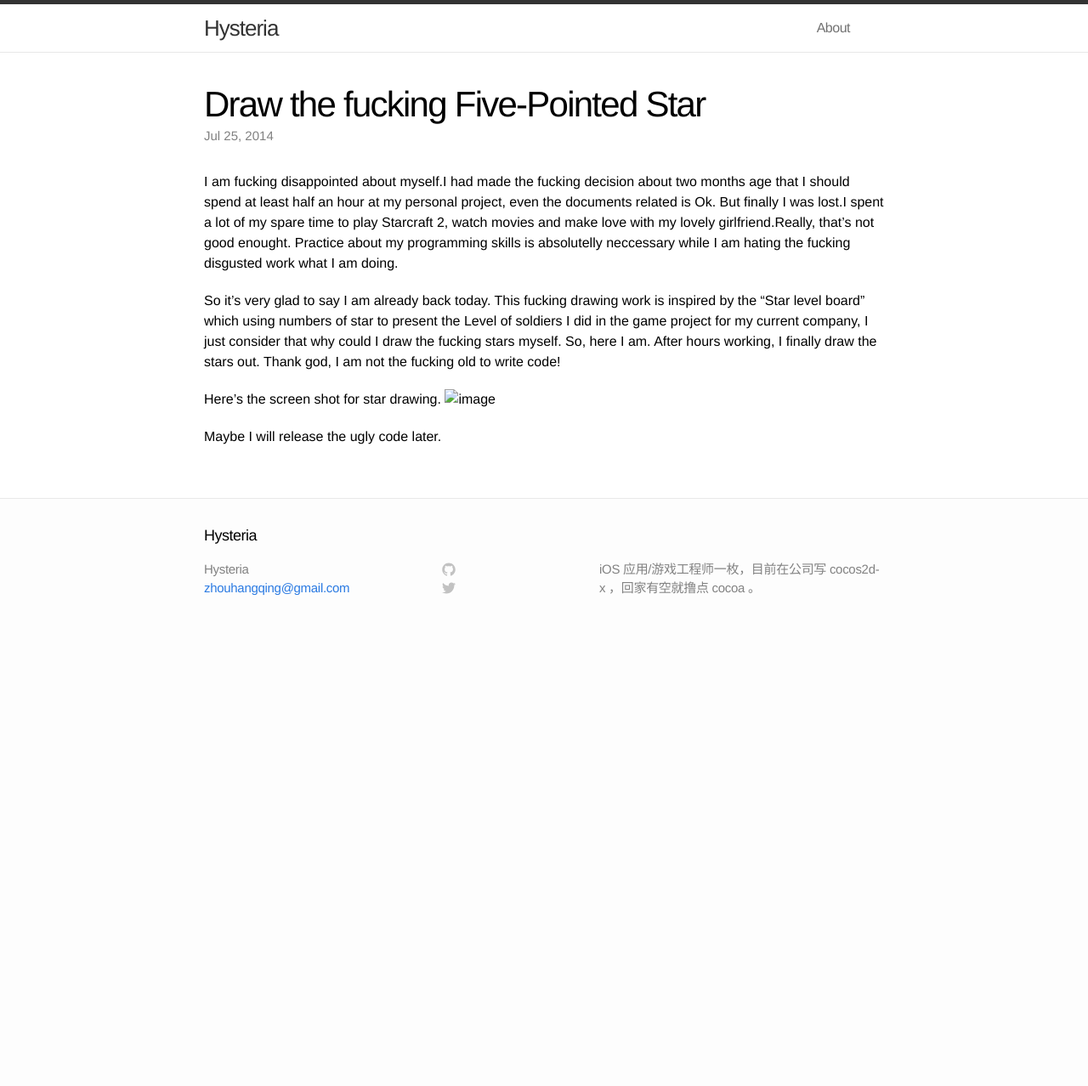
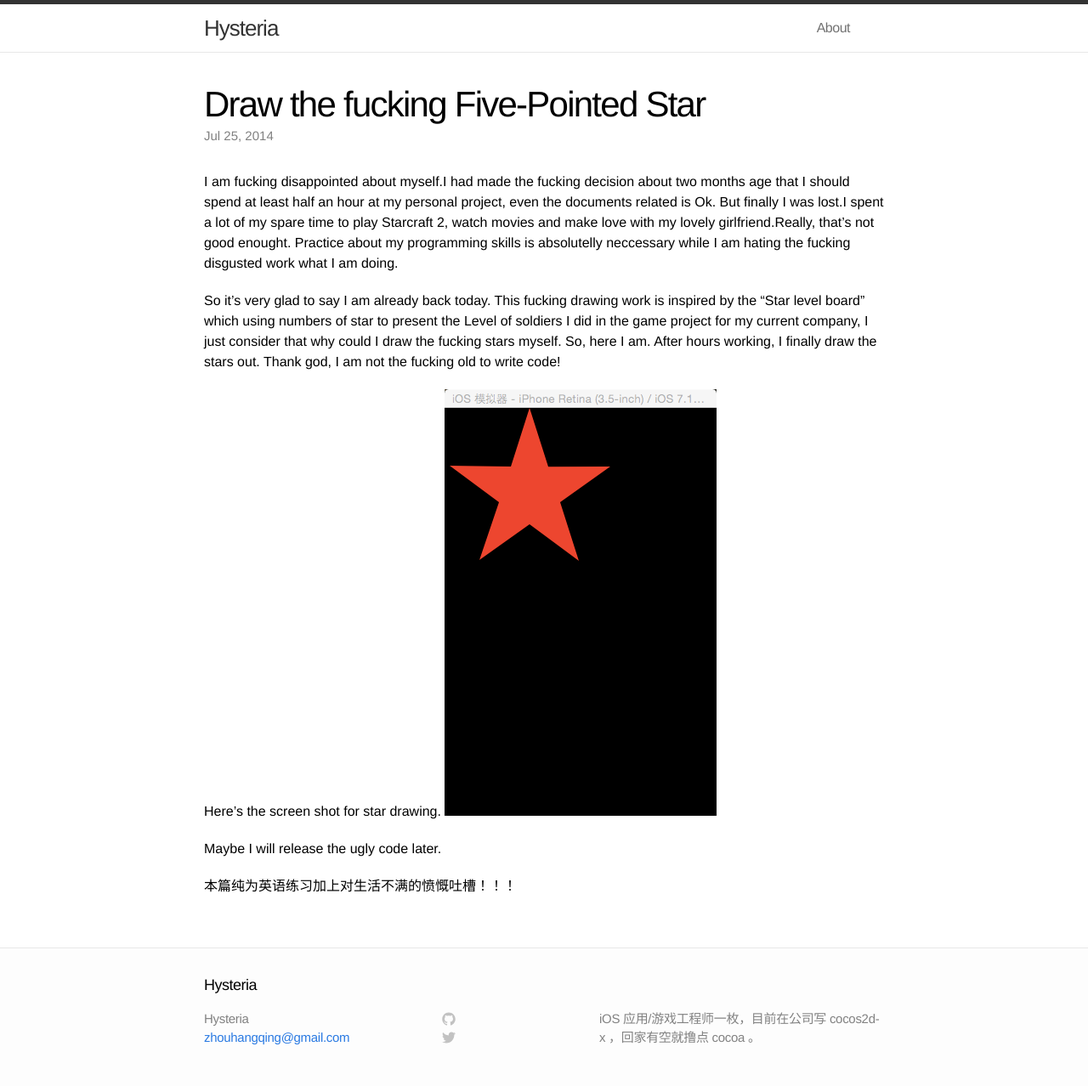
Before and after one commit to Hysteria/hysteria.github.io, a Jekyll site: the page built from _posts/2014-07-25-Five-Pointed-Star.md, in a window 1280 px wide. Shown: the whole page at 85% size. Built offline with Jekyll 4.4.1, drawn with Linux system fonts in a browser that asks for light colours; before the commit the page ends 900 px from its top, so only the background shows below that.

Commit message:
Updated post

```diff
--- a/_posts/2014-07-25-Five-Pointed-Star.md
+++ b/_posts/2014-07-25-Five-Pointed-Star.md
@@ -13,6 +13,8 @@ I am fucking disappointed about myself.I had made the fucking decision about two
 So it's very glad to say I am already back today. This fucking drawing work is inspired by the "Star level board" which using numbers of star to present the Level of soldiers I did in the game project for my current company, I just consider that why could I draw the fucking stars myself. So, here I am. After hours working, I finally draw the stars out. Thank god, I am not the fucking old to write code!
 
 Here's the screen shot for star drawing.
-![image](../_imgs/sss.png)
+![image](https://github.com/Hysteria/hysteria.github.io/blob/master/_imgs/sss.png)
 
 Maybe I will release the ugly code later.
+
+本篇纯为英语练习加上对生活不满的愤慨吐槽！！！
```
